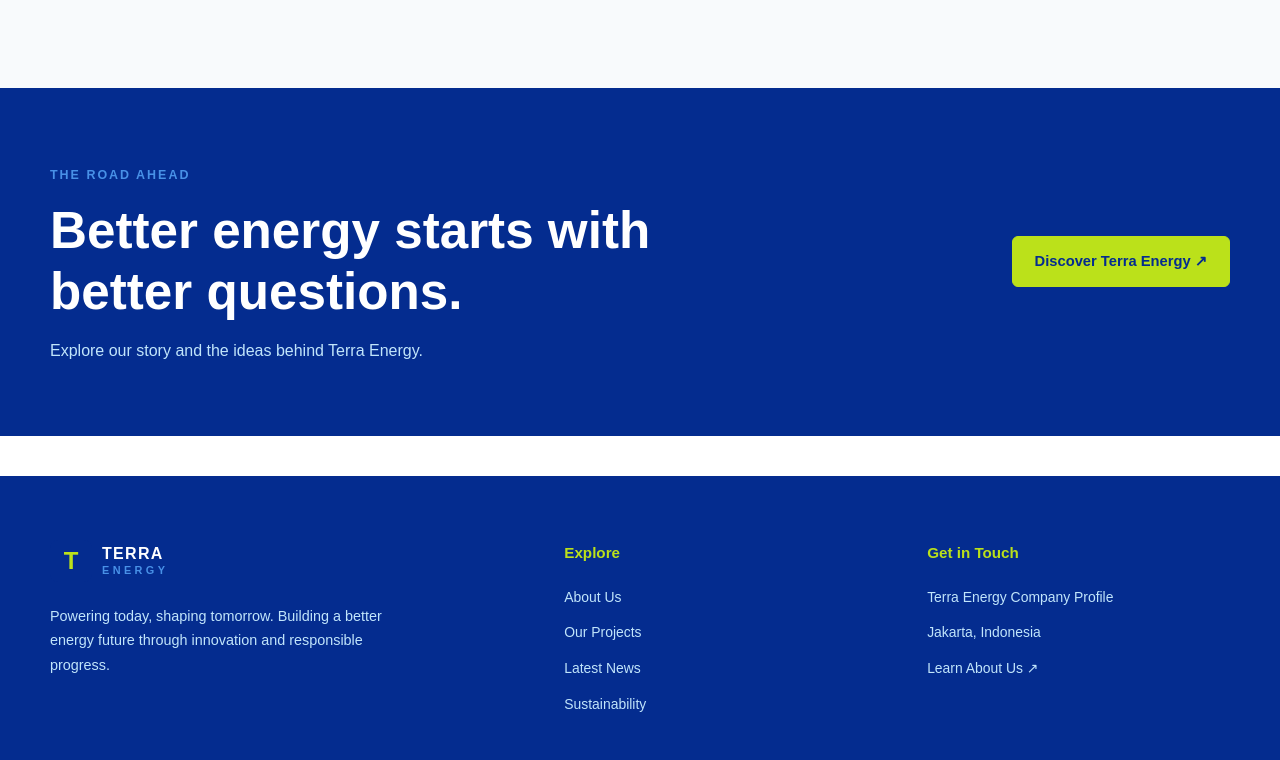
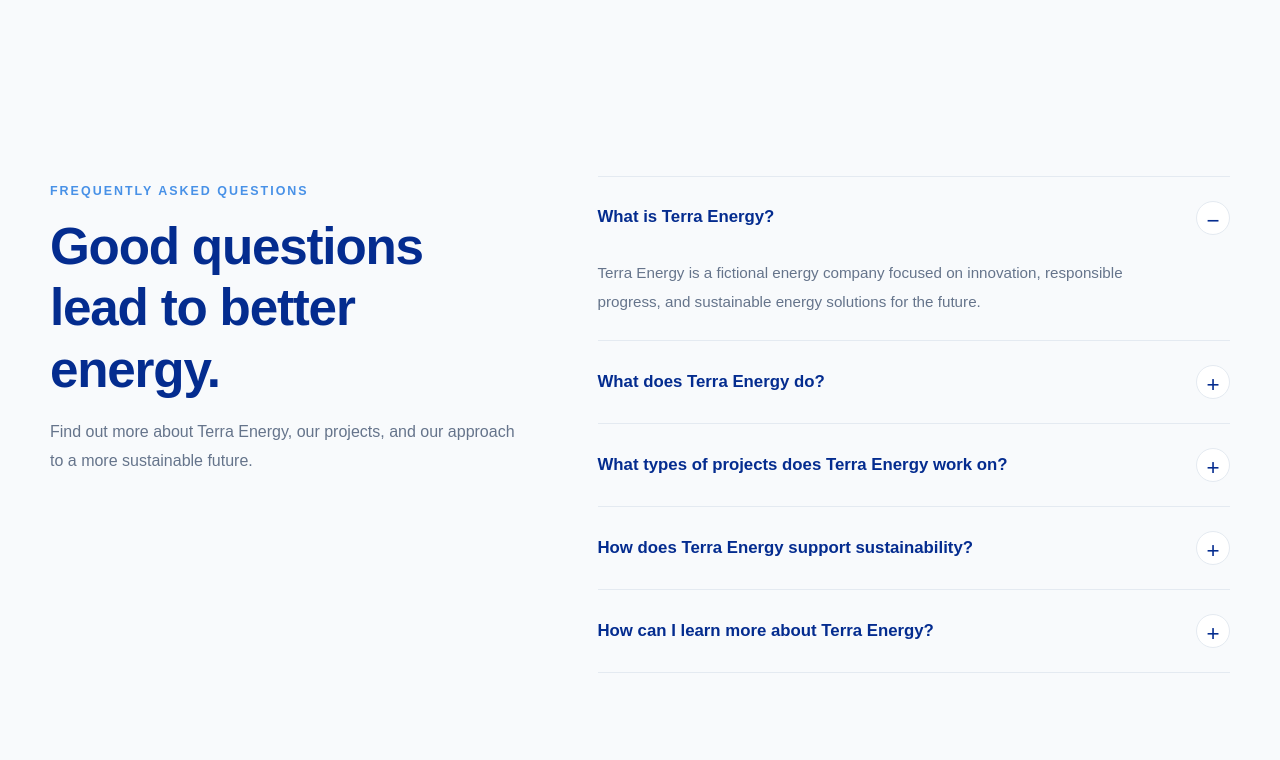
Before and after one commit to GeorginaGabriella/535250014_Tugas4_PraktikumFrontEnd, a Next.js app: page / in a window 1280 px wide. Shown: the part 2920-3680 px from the top of the page. Built offline with nearby package versions, Linux system fonts and the light colour scheme.

Commit message:
Add FAQ section to homepage

```diff
--- a/app/globals.css
+++ b/app/globals.css
@@ -1425,3 +1425,107 @@
     gap: 24px;
   }
 }
+
+.faq-section {
+  background: var(--background);
+}
+
+.faq-layout {
+  display: grid;
+  grid-template-columns: 0.85fr 1.15fr;
+  gap: 80px;
+  align-items: start;
+}
+
+.faq-heading {
+  position: sticky;
+  top: 120px;
+}
+
+.faq-heading .section-title {
+  max-width: 450px;
+}
+
+.faq-heading .section-description {
+  line-height: 1.8;
+}
+
+.faq-list {
+  border-top: 1px solid var(--border);
+}
+
+.faq-item {
+  border-bottom: 1px solid var(--border);
+}
+
+.faq-question {
+  display: flex;
+  width: 100%;
+  align-items: center;
+  justify-content: space-between;
+  gap: 24px;
+  padding: 24px 0;
+  border: none;
+  background: transparent;
+  color: var(--navy);
+  text-align: left;
+  font-size: 1.05rem;
+  font-weight: 700;
+  cursor: pointer;
+  transition: color 0.2s ease;
+}
+
+.faq-question:hover {
+  color: var(--blue);
+}
+
+.faq-icon {
+  display: grid;
+  width: 34px;
+  height: 34px;
+  flex-shrink: 0;
+  place-items: center;
+  border: 1px solid var(--border);
+  border-radius: 50%;
+  background: var(--white);
+  color: var(--navy);
+  font-size: 1.4rem;
+  font-weight: 400;
+  transition: background 0.2s ease, border-color 0.2s ease;
+}
+
+.faq-question:hover .faq-icon {
+  border-color: var(--lime);
+  background: var(--lime);
+}
+
+.faq-answer {
+  padding: 0 48px 24px 0;
+}
+
+.faq-answer p {
+  color: var(--muted);
+  font-size: 0.95rem;
+  line-height: 1.9;
+}
+
+@media (max-width: 768px) {
+  .faq-layout {
+    grid-template-columns: 1fr;
+    gap: 32px;
+  }
+
+  .faq-heading {
+    position: static;
+  }
+
+  .faq-question {
+    gap: 16px;
+    padding: 20px 0;
+    font-size: 1rem;
+  }
+
+  .faq-answer {
+    padding-right: 12px;
+  }
+}
--- a/app/page.tsx
+++ b/app/page.tsx
@@ -1,5 +1,6 @@
 import Link from "next/link";
 import Hero from "../components/Hero";
+import FAQ from "../components/FAQ";
 
 const highlights = [
   {
@@ -178,6 +179,8 @@
         </div>
       </section>
 
+      <FAQ />
+
       <section className="closing-cta">
         <div className="container closing-cta-inner">
           <div>
--- /dev/null
+++ b/components/FAQ.tsx
@@ -0,0 +1,78 @@
+"use client";
+
+import { useState } from "react";
+
+const questions = [
+  {
+    question: "What is Terra Energy?",
+    answer:
+      "Terra Energy is a fictional energy company focused on innovation, responsible progress, and sustainable energy solutions for the future.",
+  },
+  {
+    question: "What does Terra Energy do?",
+    answer:
+      "Terra Energy explores renewable energy projects, clean technology, and responsible approaches to help build a more sustainable future.",
+  },
+  {
+    question: "What types of projects does Terra Energy work on?",
+    answer:
+      "Our featured projects include solar energy initiatives and wind energy innovation designed to support a cleaner energy landscape.",
+  },
+  {
+    question: "How does Terra Energy support sustainability?",
+    answer:
+      "We believe sustainability starts with thoughtful decisions, collaboration, and innovative ideas that consider long-term environmental impact.",
+  },
+  {
+    question: "How can I learn more about Terra Energy?",
+    answer:
+      "You can explore our About, Projects, Sustainability, and News pages to learn more about our values, initiatives, and perspectives.",
+  },
+];
+
+export default function FAQ() {
+  const [openIndex, setOpenIndex] = useState<number | null>(0);
+
+  return (
+    <section className="section faq-section">
+      <div className="container faq-layout">
+        <div className="faq-heading">
+          <span className="section-label">Frequently Asked Questions</span>
+          <h2 className="section-title">
+            Good questions lead to better energy.
+          </h2>
+          <p className="section-description">
+            Find out more about Terra Energy, our projects, and our approach
+            to a more sustainable future.
+          </p>
+        </div>
+
+        <div className="faq-list">
+          {questions.map((item, index) => (
+            <article className="faq-item" key={item.question}>
+              <button
+                className="faq-question"
+                type="button"
+                aria-expanded={openIndex === index}
+                onClick={() =>
+                  setOpenIndex(openIndex === index ? null : index)
+                }
+              >
+                <span>{item.question}</span>
+                <span className="faq-icon" aria-hidden="true">
+                  {openIndex === index ? "−" : "+"}
+                </span>
+              </button>
+
+              {openIndex === index && (
+                <div className="faq-answer">
+                  <p>{item.answer}</p>
+                </div>
+              )}
+            </article>
+          ))}
+        </div>
+      </div>
+    </section>
+  );
+}
```
